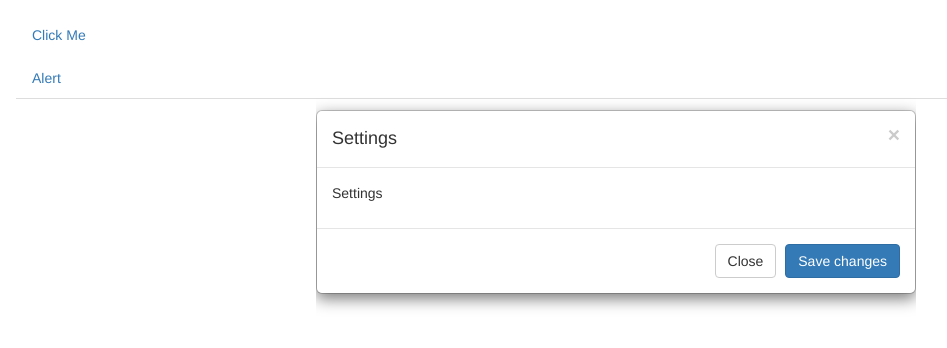
After one commit to viliusgudziunas/temp, a Flask app: page /popup in a window 1280 px wide, after a click on "Click Me". The commit adds this page. Shown: the top 348 px of the page, without its empty margins (24-971 px from the left). Run offline with Flask 2, Linux system fonts and the light colour scheme; some libraries are stand-ins or nearby versions.

Commit message:
Further work done on highlighting and pop ups

```diff
--- a/app/routes.py
+++ b/app/routes.py
@@ -7,7 +7,6 @@ def index():
     entries = Entry.query.all()
     return render_template("index.html", title="Temp", entries=entries)
 
-@app.route("/list")
-def list():
-    entries = Entry.query.all()
-    return render_template("list.html", title="List", entries=entries)
+@app.route("/popup")
+def popup():
+    return render_template("popup.html", title="Popup")
--- /dev/null
+++ b/app/templates/popup.html
@@ -0,0 +1,122 @@
+<!DOCTYPE html>
+<html>
+<head>
+    <meta name="viewport" content="width=device-width, initial-scale=1">
+    <link rel="stylesheet" href="https://maxcdn.bootstrapcdn.com/bootstrap/3.3.5/css/bootstrap.min.css">
+    <style>
+        .modal {
+            overflow: hidden;
+        }
+        .modal-dialog {
+            margin-right: 0;
+            margin-left: 0;
+        }
+        .modeless {
+            top: 10%;
+            left: 50%;
+            bottom: auto;
+            right: auto;
+            margin-left: -300px;
+        }
+    </style>
+</head>
+<body>
+    <div class="side-menu" id="sideMenu">
+        <menu>
+            <ul class="nav nav-tabs nav-stacked">
+                <li><a href="#myModal" data-backdrop="false" data-toggle="modal">Click Me</a>
+                </li>
+                <li><a id="myAlert">Alert</a>
+                </li>
+            </ul>
+        </menu>
+    </div>
+    <div id="myModal" class="modal fade modeless">
+        <div class="modal-dialog">
+            <div class="modal-content">
+                <div class="modal-header">
+                    <button type="button" class="close" data-dismiss="modal" aria-hidden="true">&times;</button>
+                        <h4 class="modal-title">Settings</h4>
+
+                </div>
+                <div class="modal-body">
+                    <p>Settings</p>
+                </div>
+                <div class="modal-footer">
+                    <button type="button" class="btn btn-default" data-dismiss="modal">Close</button>
+                    <button type="button" class="btn btn-primary">Save changes</button>
+                </div>
+            </div>
+            <!-- /.modal-content -->
+        </div>
+        <!-- /.modal-dialog -->
+    </div>
+    <!-- /.modal -->
+
+    <script>
+        $("#myModal").draggable({
+            handle: ".modal-header"
+        });
+        $("#myAlert").click(function(){
+            alert("Alert's working");
+        });
+        $('#myModal').modal({
+            keyboard: false
+        });
+    </script>
+    <script type="text/javascript" src="https://cdnjs.cloudflare.com/ajax/libs/jquery/2.1.3/jquery.min.js"></script>
+    <script type="text/javascript" src="https://cdnjs.cloudflare.com/ajax/libs/jqueryui/1.11.2/jquery-ui.min.js"></script>
+    <script type="text/javascript" src="https://maxcdn.bootstrapcdn.com/bootstrap/3.3.5/js/bootstrap.min.js"></script>
+
+</body>
+
+</html>
+
+<!-- <!DOCTYPE html>
+<html>
+<head>
+    <meta name="viewport" content="width=device-width, initial-scale=1">
+    <link rel="stylesheet" href="{{ url_for('static', filename='main.css') }}">
+    <title>{{ popup }} - Testing</title>
+</head>
+<body>
+    <div>
+        Temp:
+        <a href="{{ url_for('index') }}">Home</a>
+        <a href="{{ url_for('popup') }}">Popup</a>
+    </div>
+    <div class="side-menu" id="sideMenu">
+        <menu>
+            <ul class="nav nav-tabs nav-stacked">
+                <li><a href="#myModal" data-backdrop="false" data-toggle="modal">Click Me</a></li>
+            </ul>
+        </menu>
+    </div>
+    <div id="myModal" class="modal fade modeless">
+        <div class="modal-dialog">
+            <div class="modal-content">
+                <div class="modal-header">
+                    <button type="button" class="close" data-dismiss="modal" aria-hidden="true">&times;</button>
+                        <h4 class="modal-title">Settings</h4>
+
+                </div>
+                <div class="modal-body">
+                    <p>Settings</p>
+                </div>
+                <div class="modal-footer">
+                    <button type="button" class="btn btn-default" data-dismiss="modal">Close</button>
+                    <button type="button" class="btn btn-primary">Save changes</button>
+                </div>
+            </div>
+            /.modal-content
+        </div>
+        /.modal-dialog
+    </div>
+    /.modal
+    <script>
+        $("#myModal").draggable({
+            handle: ".modal-header"
+        });
+    </script>
+</body>
+</html> -->
```
Also changed, not shown: app/static/javascript/index.js (added, +44 -0 lines), app/static/javascript/main.js (added, +62 -0 lines), app/static/main.css (added, +12 -0 lines), app/static/main.json (added, +26 -0 lines), app/templates/index.html (+6 -29 lines), app/templates/list.html (deleted, +0 -17 lines).
